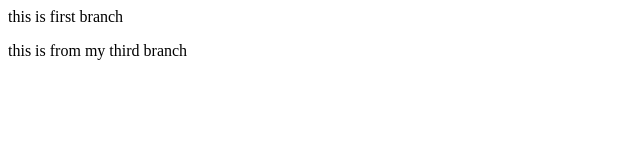
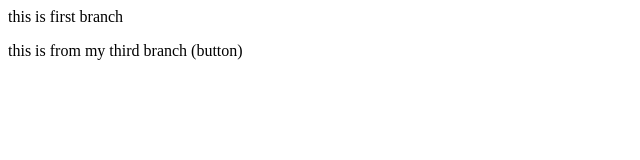
Before and after one commit to Yash5302/GitHub-demo, a plain HTML site: page index.html in a window 1280 px wide. Shown: the full height of the page, 0-640 px from the left. Drawn offline with Linux system fonts and the light colour scheme.

Commit message:
inital commit

```diff
--- a/index.html
+++ b/index.html
@@ -1,2 +1,2 @@
 <p>this is first branch</p>
-<p>this is from my third branch</p>
+<p>this is from my third branch (button)</p>
```
